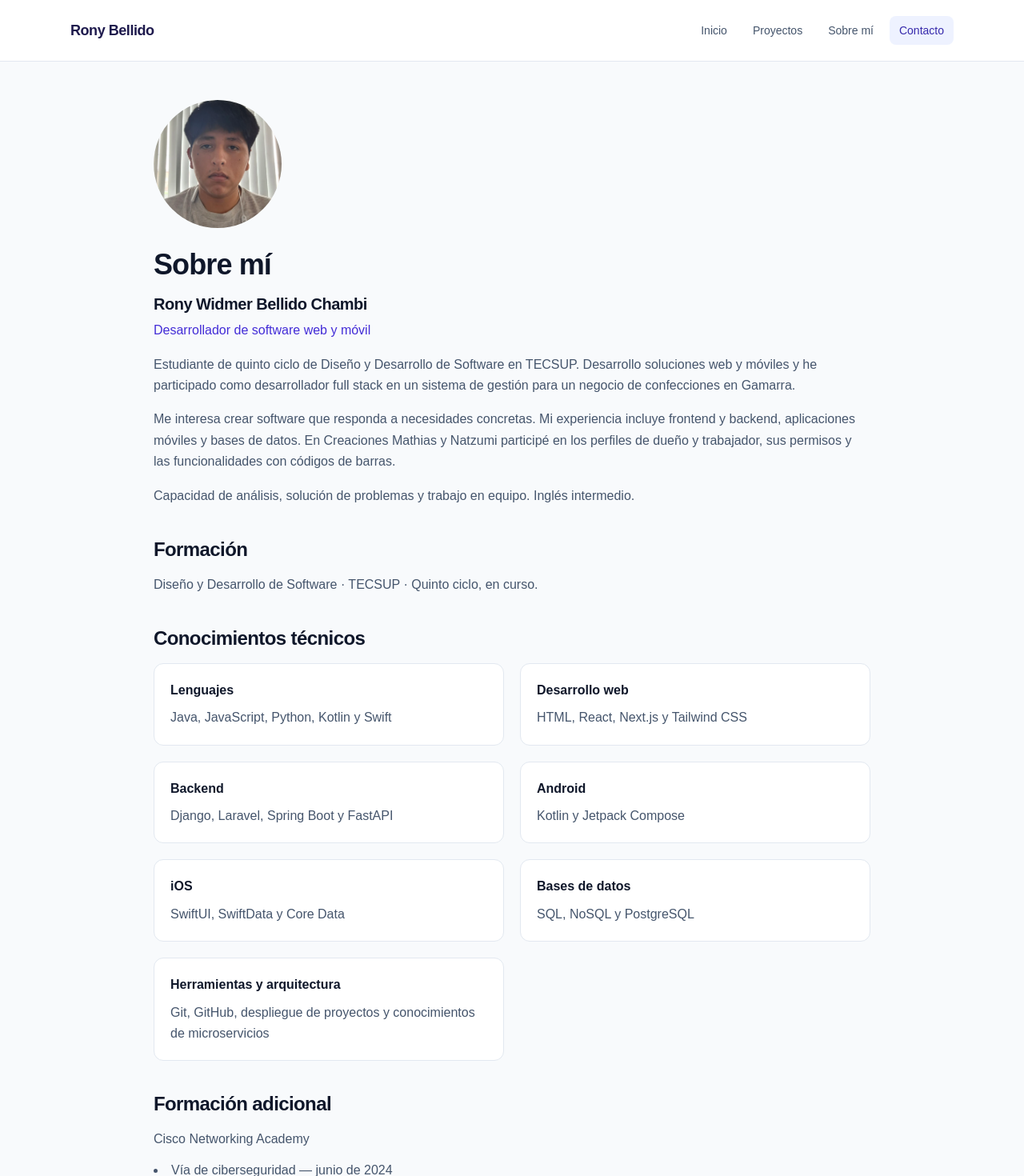
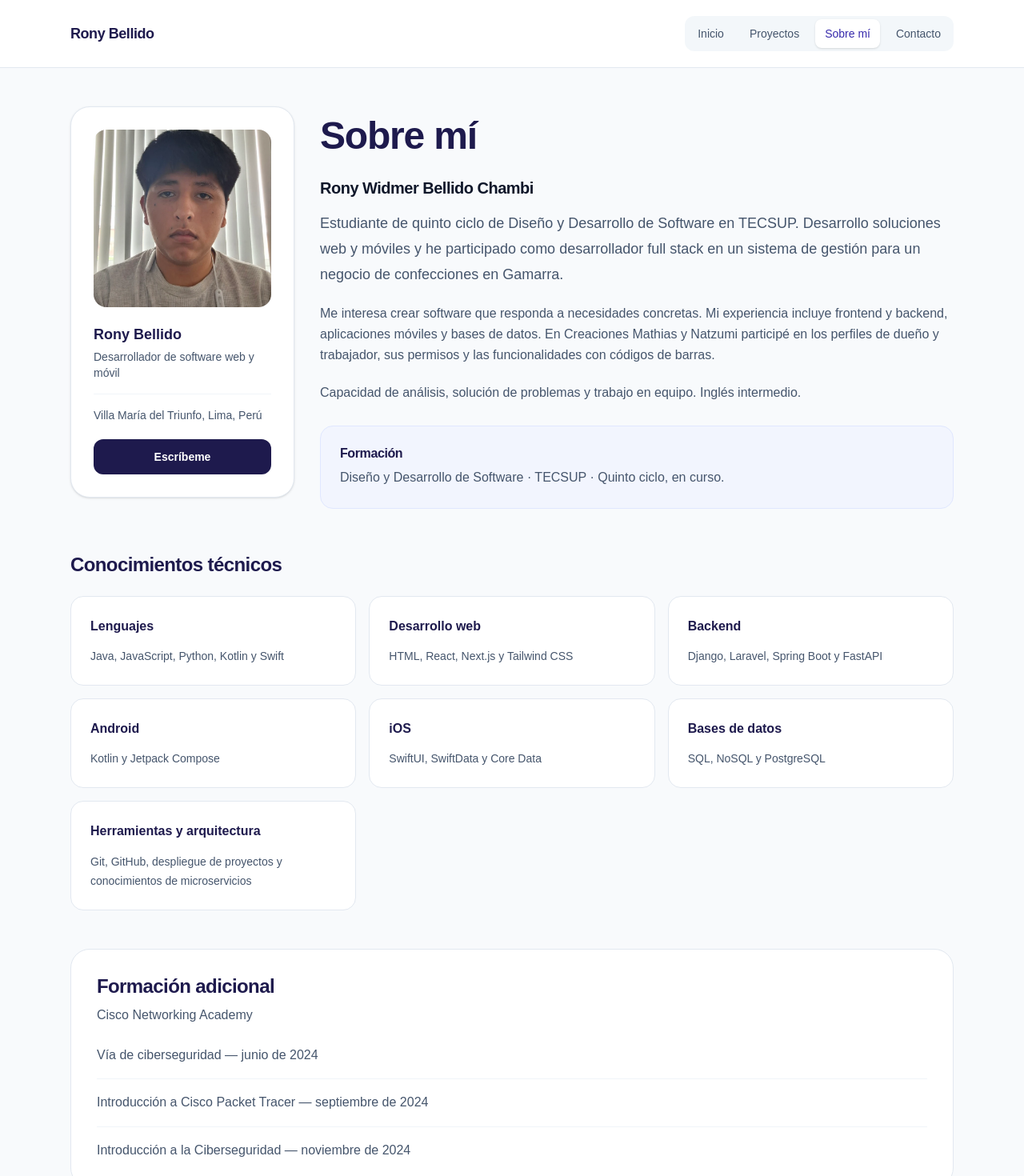
Before and after one commit to aleyto123/lab14_rony_Optimizaci-n_y_SEO, a Next.js app: page /about in a window 1280 px wide. Shown: the top 1470 px of the page at 80% size. Built offline with nearby package versions, Linux system fonts and the light colour scheme; no server answers.

Commit message:
Refine profile contact project details and active navigation

```diff
--- a/app/about/page.tsx
+++ b/app/about/page.tsx
@@ -20,43 +20,44 @@ export const metadata: Metadata = {
 
 export default function AboutPage() {
   return (
-    <div className="mx-auto max-w-4xl space-y-10">
-      <section>
-        <Image
-          src="/fotocv.webp"
-          alt={`Fotografía de ${personalInfo.name}`}
-          width={160}
-          height={160}
-          sizes="160px"
-          className="mb-6 h-40 w-40 rounded-full object-cover"
-        />
-        <h1 className="text-4xl font-bold">Sobre mí</h1>
-        <h2 className="mt-4 text-xl font-semibold">{personalInfo.name}</h2>
-        <p className="mt-2 text-indigo-700">{personalInfo.title}</p>
-        <p className="mt-4 text-slate-600">{description}</p>
-        <p className="mt-4 text-slate-600">Me interesa crear software que responda a necesidades concretas. Mi experiencia incluye frontend y backend, aplicaciones móviles y bases de datos. En Creaciones Mathias y Natzumi participé en los perfiles de dueño y trabajador, sus permisos y las funcionalidades con códigos de barras.</p>
-        <p className="mt-4 text-slate-600">Capacidad de análisis, solución de problemas y trabajo en equipo. Inglés intermedio.</p>
+    <div className="space-y-12">
+      <section className="grid items-start gap-8 lg:grid-cols-[280px_1fr]">
+        <div className="rounded-3xl border border-slate-200 bg-white p-7 shadow-sm">
+          <Image src="/fotocv.webp" alt={`Fotografía de ${personalInfo.name}`} width={224} height={224}
+            sizes="224px" className="mx-auto aspect-square w-full max-w-56 rounded-2xl object-cover" />
+          <p className="mt-5 text-lg font-bold text-indigo-950">{personalInfo.shortName}</p>
+          <p className="mt-1 text-sm text-slate-600">{personalInfo.title}</p>
+          <p className="mt-4 border-t border-slate-100 pt-4 text-sm text-slate-600">{personalInfo.location}</p>
+          <a href={`mailto:${personalInfo.email}`} className="mt-5 block rounded-xl bg-indigo-950 px-4 py-3 text-center text-sm font-semibold text-white transition-colors hover:bg-indigo-800">Escríbeme</a>
+        </div>
+        <div className="py-2">
+          <h1 className="text-4xl font-bold text-indigo-950 sm:text-5xl">Sobre mí</h1>
+          <h2 className="mt-6 text-xl font-semibold">{personalInfo.name}</h2>
+          <p className="mt-4 text-lg leading-8 text-slate-600">{description}</p>
+          <p className="mt-5 text-slate-600">Me interesa crear software que responda a necesidades concretas. Mi experiencia incluye frontend y backend, aplicaciones móviles y bases de datos. En Creaciones Mathias y Natzumi participé en los perfiles de dueño y trabajador, sus permisos y las funcionalidades con códigos de barras.</p>
+          <p className="mt-5 text-slate-600">Capacidad de análisis, solución de problemas y trabajo en equipo. Inglés intermedio.</p>
+          <div className="mt-7 rounded-2xl border border-indigo-100 bg-indigo-50/60 p-6">
+            <h2 className="font-bold text-indigo-950">Formación</h2>
+            <p className="mt-2 text-slate-600">Diseño y Desarrollo de Software · TECSUP · Quinto ciclo, en curso.</p>
+          </div>
+        </div>
       </section>
       <section>
-        <h2 className="mb-4 text-2xl font-bold">Formación</h2>
-        <p className="text-slate-600">Diseño y Desarrollo de Software · TECSUP · Quinto ciclo, en curso.</p>
-      </section>
-      <section>
-        <h2 className="mb-4 text-2xl font-bold">Conocimientos técnicos</h2>
-        <dl className="grid gap-5 sm:grid-cols-2">
+        <h2 className="mb-6 text-2xl font-bold text-indigo-950">Conocimientos técnicos</h2>
+        <dl className="grid gap-4 sm:grid-cols-2 lg:grid-cols-3">
           {skills.map((skill) => (
-            <div key={skill.area} className="rounded-xl border border-slate-200 bg-white p-5">
-              <dt className="font-semibold">{skill.area}</dt>
-              <dd className="mt-2 text-slate-600">{skill.technologies}</dd>
+            <div key={skill.area} className="rounded-2xl border border-slate-200 bg-white p-6">
+              <dt className="font-semibold text-indigo-950">{skill.area}</dt>
+              <dd className="mt-3 text-sm leading-6 text-slate-600">{skill.technologies}</dd>
             </div>
           ))}
         </dl>
       </section>
-      <section>
-        <h2 className="mb-4 text-2xl font-bold">Formación adicional</h2>
-        <p className="mb-3 text-slate-600">Cisco Networking Academy</p>
-        <ul className="list-inside list-disc space-y-2 text-slate-600">
-          {training.map((course) => <li key={course}>{course}</li>)}
+      <section className="rounded-3xl border border-slate-200 bg-white p-6 sm:p-8">
+        <h2 className="text-2xl font-bold text-indigo-950">Formación adicional</h2>
+        <p className="mt-2 text-slate-600">Cisco Networking Academy</p>
+        <ul className="mt-6 divide-y divide-slate-100 text-slate-600">
+          {training.map((course) => <li key={course} className="py-4 first:pt-0 last:pb-0">{course}</li>)}
         </ul>
       </section>
     </div>
--- a/app/contact/page.tsx
+++ b/app/contact/page.tsx
@@ -24,18 +24,29 @@ export const metadata: Metadata = {
 
 export default function ContactPage() {
   return (
-    <section className="mx-auto max-w-4xl">
-      <h1 className="text-4xl font-bold">Contacto</h1>
-      <p className="mt-4 text-lg text-slate-600">{description}</p>
-      <div className="mt-8 rounded-2xl border border-slate-200 bg-white p-8 shadow-sm">
-        <h2 className="text-2xl font-bold">Conversemos</h2>
+    <section className="grid gap-10 lg:grid-cols-[1fr_1.15fr] lg:gap-16">
+      <div className="py-2">
+        <h1 className="text-4xl font-bold text-indigo-950 sm:text-5xl">Contacto</h1>
+        <p className="mt-5 max-w-lg text-lg leading-8 text-slate-600">{description}</p>
+        <div className="mt-8 border-l-2 border-indigo-200 pl-5">
+          <p className="font-semibold text-indigo-950">{personalInfo.name}</p>
+          <p className="mt-2 text-sm text-slate-600">{personalInfo.location}</p>
+        </div>
+      </div>
+      <div className="rounded-3xl border border-slate-200 bg-white p-6 shadow-sm sm:p-8">
+        <h2 className="text-2xl font-bold text-indigo-950">Conversemos</h2>
         <p className="mt-3 text-slate-600">Puedes escribirme por correo o encontrarme en mis redes profesionales.</p>
-        <p className="mt-4 text-slate-600">{personalInfo.location}</p>
-        <div className="mt-6 flex flex-wrap gap-5 font-medium text-indigo-700">
-          <a href={`tel:${personalInfo.phoneHref}`} className="hover:underline">{personalInfo.phone}</a>
-          <a href={`mailto:${personalInfo.email}`} className="hover:underline">{personalInfo.email}</a>
-          <a href={personalInfo.github} className="hover:underline">GitHub</a>
-          <a href={personalInfo.linkedin} className="hover:underline">LinkedIn</a>
+        <a href={`mailto:${personalInfo.email}`} className="mt-7 block rounded-2xl bg-indigo-950 p-5 text-white transition-colors hover:bg-indigo-800">
+          <span className="block text-sm text-indigo-200">Correo electrónico</span>
+          <span className="mt-1 block break-all text-lg font-semibold">{personalInfo.email}</span>
+        </a>
+        <a href={`tel:${personalInfo.phoneHref}`} className="mt-4 block rounded-2xl border border-slate-200 p-5 transition-colors hover:border-indigo-300 hover:bg-indigo-50/50">
+          <span className="block text-sm text-slate-600">Teléfono</span>
+          <span className="mt-1 block text-lg font-semibold text-indigo-950">{personalInfo.phone}</span>
+        </a>
+        <div className="mt-6 flex flex-wrap gap-3">
+          <a href={personalInfo.github} className="rounded-xl border border-slate-200 px-5 py-3 text-sm font-semibold text-indigo-800 transition-colors hover:bg-indigo-50">GitHub</a>
+          <a href={personalInfo.linkedin} className="rounded-xl border border-slate-200 px-5 py-3 text-sm font-semibold text-indigo-800 transition-colors hover:bg-indigo-50">LinkedIn</a>
         </div>
       </div>
     </section>
--- a/app/projects/page.tsx
+++ b/app/projects/page.tsx
@@ -15,8 +15,10 @@ export const metadata: Metadata = {
 export default function ProjectsPage() {
   return (
     <>
-      <h1 className="text-4xl font-bold">{title}</h1>
-      <p className="mb-8 mt-3 text-slate-600">{description}</p>
+      <div className="mb-10 border-b border-slate-200 pb-8">
+        <h1 className="text-4xl font-bold text-indigo-950 sm:text-5xl">{title}</h1>
+        <p className="mt-4 max-w-2xl text-lg text-slate-600">{description}</p>
+      </div>
       <div className="grid gap-6 sm:grid-cols-2 lg:grid-cols-3">
         {projects.map((project) => <ProjectCard key={project.slug} project={project} />)}
       </div>
--- a/components/Header.tsx
+++ b/components/Header.tsx
@@ -1,17 +1,13 @@
 import Link from "next/link";
 import { personalInfo } from "@/lib/data";
+import Navigation from "@/components/Navigation";
 
 export default function Header() {
   return (
     <header className="border-b border-slate-200 bg-white/95">
       <nav aria-label="Navegación principal" className="mx-auto flex max-w-6xl flex-wrap items-center justify-between gap-4 px-6 py-5">
         <Link href="/" className="text-lg font-bold tracking-tight text-indigo-950">{personalInfo.shortName}</Link>
-        <div className="flex flex-wrap items-center gap-1 text-sm font-medium text-slate-600 sm:gap-2">
-          <Link href="/" className="rounded-lg px-3 py-2 transition-colors hover:bg-indigo-50 hover:text-indigo-800">Inicio</Link>
-          <Link href="/projects" className="rounded-lg px-3 py-2 transition-colors hover:bg-indigo-50 hover:text-indigo-800">Proyectos</Link>
-          <Link href="/about" className="rounded-lg px-3 py-2 transition-colors hover:bg-indigo-50 hover:text-indigo-800">Sobre mí</Link>
-          <Link href="/contact" className="rounded-lg bg-indigo-50 px-3 py-2 text-indigo-800 transition-colors hover:bg-indigo-100">Contacto</Link>
-        </div>
+        <Navigation />
       </nav>
     </header>
   );
--- /dev/null
+++ b/components/Navigation.tsx
@@ -0,0 +1,29 @@
+"use client";
+
+import Link from "next/link";
+import { usePathname } from "next/navigation";
+
+const links = [
+  { href: "/", label: "Inicio" },
+  { href: "/projects", label: "Proyectos" },
+  { href: "/about", label: "Sobre mí" },
+  { href: "/contact", label: "Contacto" },
+];
+
+export default function Navigation() {
+  const pathname = usePathname();
+
+  return (
+    <div className="flex flex-wrap items-center gap-1 rounded-xl bg-slate-100/80 p-1 text-sm font-medium sm:gap-2">
+      {links.map(({ href, label }) => {
+        const active = pathname === href || (href === "/projects" && pathname.startsWith("/projects/"));
+        return (
+          <Link key={href} href={href} aria-current={active ? "page" : undefined}
+            className={`rounded-lg px-3 py-2 transition-colors ${active ? "bg-white text-indigo-800 shadow-sm" : "text-slate-600 hover:bg-white/70 hover:text-indigo-800"}`}>
+            {label}
+          </Link>
+        );
+      })}
+    </div>
+  );
+}
```
Also changed, not shown: app/projects/[slug]/page.tsx (+12 -6 lines).
